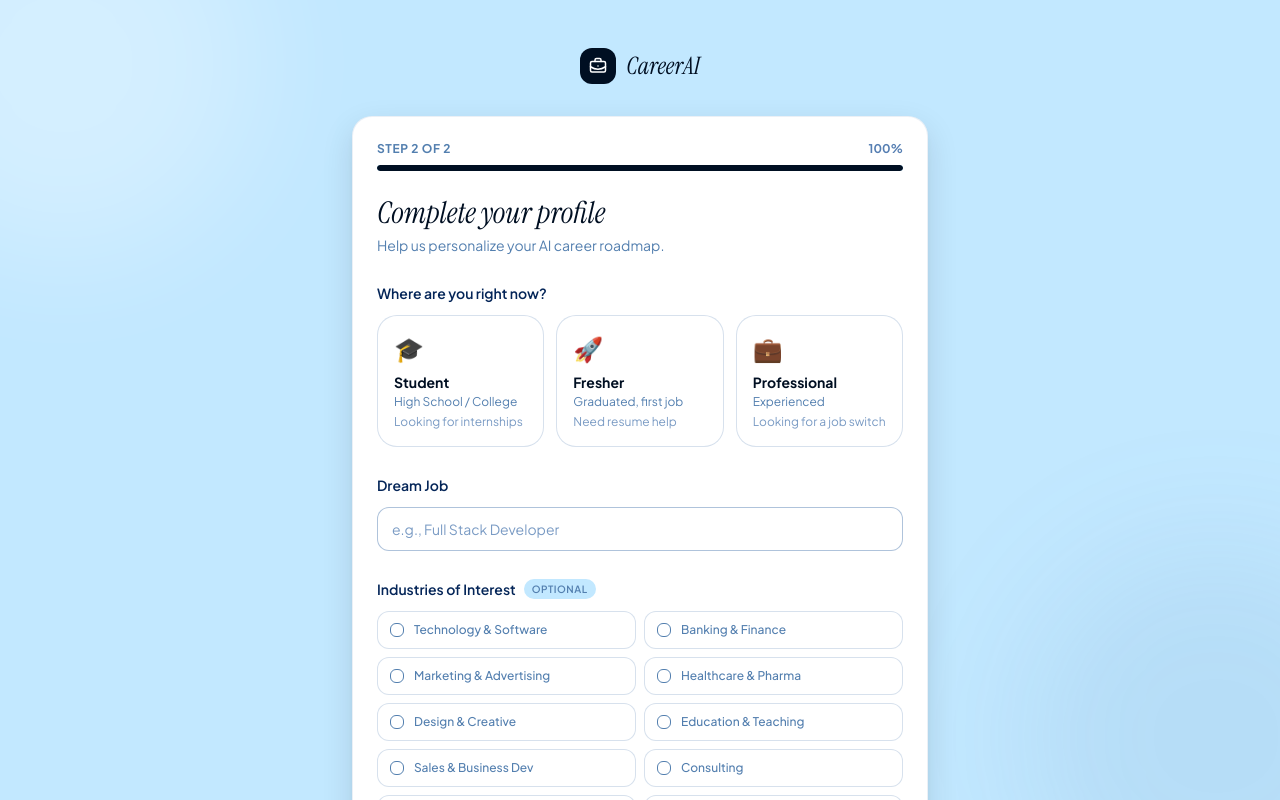
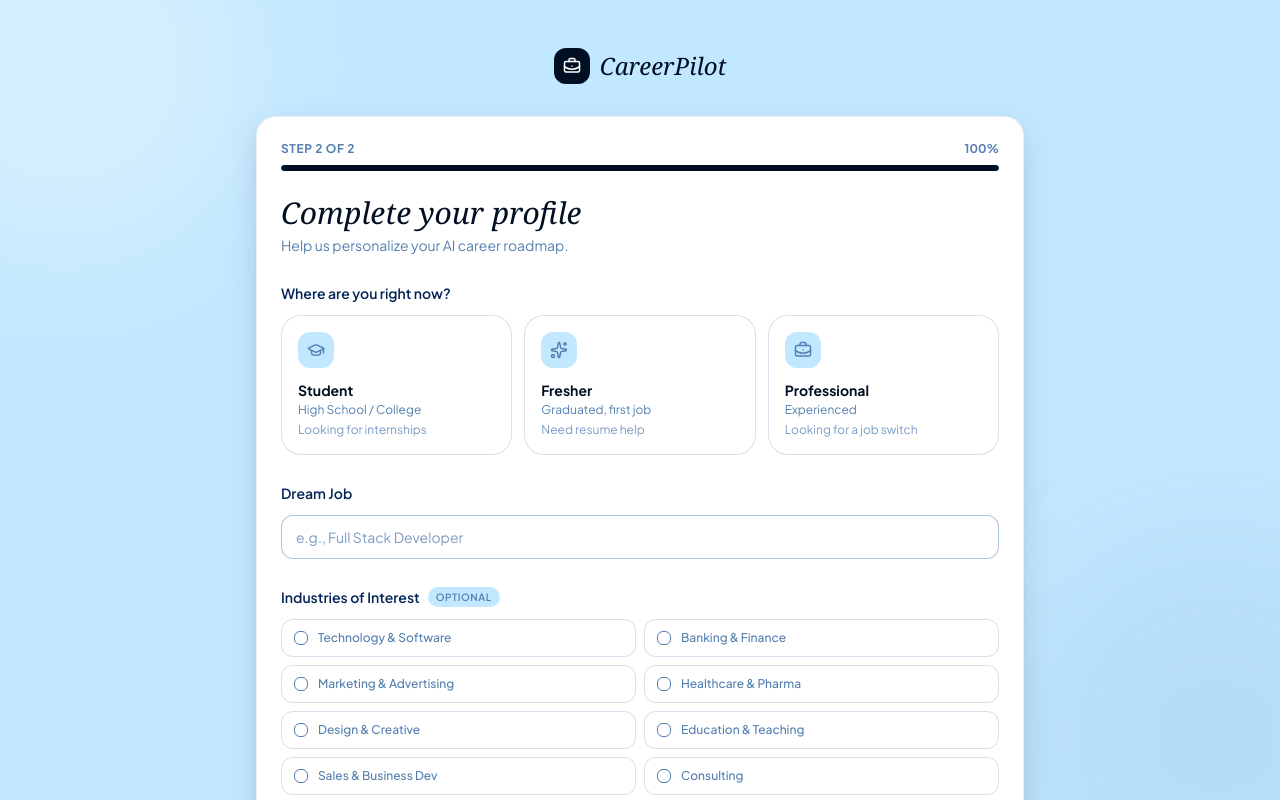
Before and after one commit to anshika-pathak005/career-assitant-frontend, a Next.js app: page /register/step2 in a window 1280 px wide. Shown: the top 800 px of the page. Built offline with nearby package versions, Linux system fonts and the light colour scheme; no server answers.

Commit message:
Modified some stylings

```diff
--- a/app/layout.tsx
+++ b/app/layout.tsx
@@ -5,7 +5,7 @@ import AuthProvider from "@/providers/AuthProvider";
 import "./globals.css";
 
 export const metadata: Metadata = {
-  title: "CareerAI — Your AI Career Growth Partner",
+  title: "CareerPilot — Your AI Career Growth Partner",
   description:
     "AI-powered career guidance, resume analysis, skill gap detection and job matching.",
 };
--- a/app/login/page.tsx
+++ b/app/login/page.tsx
@@ -19,6 +19,14 @@ import Card from "@/components/ui/Card";
 import { useLogin } from "@/hooks/useLogin";
 
 /* ─── Zod schema ─────────────────────────────────────────────────── */
+/*
+  Login validation schema (Zod)
+
+  • Defines form structure for login
+  • Email: required + valid email format
+  • Password: required field
+  • Used with react-hook-form for validation before submit
+*/
 const loginSchema = z.object({
   email: z
     .string()
@@ -27,6 +35,13 @@ const loginSchema = z.object({
   password: z.string().min(1, "Password is required"),
 });
 
+/*
+  LoginFormData type is inferred from Zod schema
+
+  • Automatically generates TypeScript type from loginSchema
+  • Keeps type and schema always in sync
+  • Avoids manual type definition and duplication
+*/
 type LoginFormData = z.infer<typeof loginSchema>;
 
 /* ─── Page ───────────────────────────────────────────────────────── */
@@ -39,6 +54,27 @@ export default function LoginPage() {
     handleSubmit,
     formState: { errors },
   } = useForm<LoginFormData>({ resolver: zodResolver(loginSchema) });
+  /*
+  Creates and configures React Hook Form (RHF) instance
+
+  • Initializes form state management (values, errors, submit handling)
+  • Defines form data structure using LoginFormData (TypeScript safety)
+  • Connects Zod validation using resolver (zodResolver)
+  • RHF will call Zod to validate form data on submit
+
+  • RHF delegates validation to Zod via zodResolver
+  • On submit, RHF sends form data to Zod
+  • Zod validates all rules (email, password, etc.)
+
+  • If invalid:
+      - Zod returns errors in its own format
+      - zodResolver converts them to RHF format
+      - RHF stores them in formState.errors for UI display
+
+  • If valid:
+      - No errors returned
+      - Data passed to onSubmit handler
+*/
 
   const onSubmit = (data: LoginFormData) => loginMutation.mutate(data);
 
@@ -61,7 +97,7 @@ export default function LoginPage() {
               <BriefcaseBusiness size={18} className="text-white" />
             </div>
             <span className="font-display italic text-[#000F22] text-2xl">
-              CareerAI
+              CareerPilot
             </span>
           </Link>
         </div>
@@ -144,7 +180,7 @@ export default function LoginPage() {
           <div className="my-6 flex items-center gap-3">
             <div className="flex-1 h-px bg-[#7A9BC4]/25" />
             <span className="text-xs text-[#537FAF] font-medium">
-              New to CareerAI?
+              New to CareerPilot?
             </span>
             <div className="flex-1 h-px bg-[#7A9BC4]/25" />
           </div>
--- a/app/page.tsx
+++ b/app/page.tsx
@@ -41,7 +41,7 @@ export default function LandingPage() {
             <span className="text-white font-bold text-xs">CA</span>
           </div>
           <span className="font-display italic text-[#000F22] text-xl">
-            CareerAI
+            CareerPilot
           </span>
         </div>
         <div className="flex items-center gap-3">
--- a/app/register/page.tsx
+++ b/app/register/page.tsx
@@ -107,7 +107,7 @@ export default function RegisterStep1Page() {
               <BriefcaseBusiness size={18} className="text-white" />
             </div>
             <span className="font-display italic text-[#000F22] text-2xl">
-              CareerAI
+              CareerPilot
             </span>
           </Link>
         </div>
--- a/app/register/step2/page.tsx
+++ b/app/register/step2/page.tsx
@@ -7,7 +7,7 @@ import { useRouter } from "next/navigation";
 import { useMutation } from "@tanstack/react-query";
 import { toast } from "sonner";
 import { useState, KeyboardEvent } from "react";
-import { ArrowLeft, ArrowRight, X, BriefcaseBusiness } from "lucide-react";
+import { ArrowLeft, ArrowRight, X ,GraduationCap, Sparkles, BriefcaseBusiness} from "lucide-react";
 import Link from "next/link";
 import Button from "@/components/ui/Button";
 import Input from "@/components/ui/Input";
@@ -21,21 +21,21 @@ const ROLES = [
     label: "Student",
     sub: "High School / College",
     desc: "Looking for internships",
-    icon: "🎓",
+    icon: GraduationCap,
   },
   {
     id: "fresher",
     label: "Fresher",
     sub: "Graduated, first job",
     desc: "Need resume help",
-    icon: "🚀",
+    icon: Sparkles,
   },
   {
     id: "professional",
     label: "Professional",
     sub: "Experienced",
     desc: "Looking for a job switch",
-    icon: "💼",
+    icon: BriefcaseBusiness,
   },
 ] as const;
 
@@ -177,7 +177,7 @@ export default function RegisterStep2Page() {
   const mutation = useMutation({
     mutationFn: completeStep2,
     onSuccess: () => {
-      toast.success("Profile complete! Welcome to CareerAI 🎉");
+      toast.success("Profile complete! Welcome to CareerPilot 🎉");
       router.push("/dashboard");
     },
     onError: (error: any) => {
@@ -201,7 +201,7 @@ export default function RegisterStep2Page() {
         <div className="absolute -bottom-32 -right-32 w-96 h-96 bg-[#557EB2]/10 rounded-full blur-3xl" />
       </div>
 
-      <div className="w-full max-w-xl relative">
+      <div className="w-full max-w-3xl relative">
         {/* Brand */}
         <div className="flex justify-center mb-8 animate-fade-up">
           <Link href="/" className="flex items-center gap-2.5">
@@ -209,7 +209,7 @@ export default function RegisterStep2Page() {
               <BriefcaseBusiness size={18} className="text-white" />
             </div>
             <span className="font-display italic text-[#000F22] text-2xl">
-              CareerAI
+              CareerPilot
             </span>
           </Link>
         </div>
@@ -261,7 +261,16 @@ export default function RegisterStep2Page() {
                           : "bg-white border-[#7A9BC4]/30 hover:border-[#557EB2] hover:bg-[#C2E8FF]/40",
                       ].join(" ")}
                     >
-                      <div className="text-2xl mb-2">{r.icon}</div>
+                      <div
+                        className={`w-9 h-9 rounded-md flex items-center justify-center mb-3 ${isSelected ? "bg-white/15" : "bg-[#C2E8FF]"}`}
+                      >
+                        <r.icon
+                          size={18}
+                          className={
+                            isSelected ? "text-white" : "text-[#557EB2]"
+                          }
+                        />
+                      </div>
                       <div
                         className={`font-bold text-sm mb-0.5 ${isSelected ? "text-white" : "text-[#000F22]"}`}
                       >
--- a/components/layout/Navbar.tsx
+++ b/components/layout/Navbar.tsx
@@ -39,7 +39,7 @@ export default function Navbar() {
             <BriefcaseBusiness size={16} className="text-white" />
           </div>
           <span className="font-display italic text-[#000F22] text-xl leading-none hidden sm:block">
-            CareerAI
+            CareerPilot
           </span>
         </Link>
 
--- a/styles/globals.css
+++ b/styles/globals.css
@@ -1,4 +1,16 @@
-@import url('https://fonts.googleapis.com/css2?family=Plus+Jakarta+Sans:ital,wght@0,300;0,400;0,500;0,600;0,700;0,800;1,400&family=Instrument+Serif:ital@0;1&display=swap');
+/* @import url('https://fonts.googleapis.com/css2?family=Plus+Jakarta+Sans:ital,wght@0,300;0,400;0,500;0,600;0,700;0,800;1,400&family=Instrument+Serif:ital@0;1&display=swap'); */
+
+/* OPTION 1 — Playfair Display (classic, editorial, prestigious) */
+/* @import url('https://fonts.googleapis.com/css2?family=Playfair+Display:ital,wght@0,400;0,600;0,700;1,400;1,600&family=Plus+Jakarta+Sans:wght@0,300;0,400;0,500;0,600;0,700;0,800&display=swap'); */
+
+/* OPTION 2 — Cormorant Garamond (refined, luxury, sophisticated) */
+/* @import url('https://fonts.googleapis.com/css2?family=Cormorant+Garamond:ital,wght@0,400;0,500;0,600;0,700;1,400;1,600&family=Plus+Jakarta+Sans:wght@0,300;0,400;0,500;0,600;0,700;0,800&display=swap'); */
+
+/* OPTION 3 — Lora (warm, trustworthy, professional) */
+/* @import url('https://fonts.googleapis.com/css2?family=Lora:ital,wght@0,400;0,500;0,600;0,700;1,400;1,600&family=Plus+Jakarta+Sans:wght@0,300;0,400;0,500;0,600;0,700;0,800&display=swap');
+
+/* OPTION 4 — DM Serif Display (modern editorial, clean, sharp) */
+@import url('https://fonts.googleapis.com/css2?family=DM+Serif+Display:ital@0;1&family=Plus+Jakarta+Sans:wght@0,300;0,400;0,500;0,600;0,700;0,800&display=swap');
 
 @tailwind base;
 @tailwind components;
@@ -21,7 +33,11 @@
   --color-warning: #D97706;
 
   /* Typography */
-  --font-display: 'Instrument Serif', Georgia, serif;
+  /* --font-display: 'Instrument Serif', Georgia, serif; */
+  /* --font-display: 'Playfair Display', Georgia, serif;    */
+/* --font-display: 'Cormorant Garamond', Georgia, serif;   */
+/* --font-display: 'Lora', Georgia, serif;                 */
+--font-display: 'DM Serif Display', Georgia, serif;
   --font-body:    'Plus Jakarta Sans', sans-serif;
 
   /* Consistent font scale */
--- a/tailwind.config.ts
+++ b/tailwind.config.ts
@@ -9,7 +9,7 @@ const config: Config = {
   theme: {
     extend: {
       fontFamily: {
-        display: ["Instrument Serif", "Georgia", "serif"],
+        display: ["DM Serif Display", "Georgia", "serif"],
         body: ["Plus Jakarta Sans", "sans-serif"],
       },
       colors: {
```
